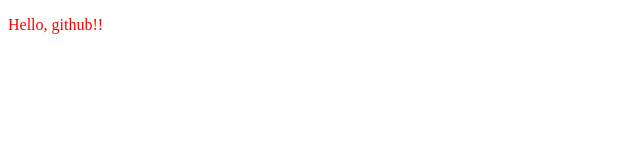
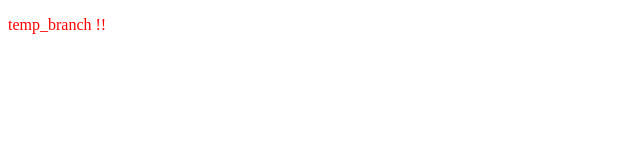
Before and after one commit to minsa97/test-repo, a plain HTML site: page index.html in a window 1280 px wide. Shown: the full height of the page, 0-640 px from the left. Drawn offline with Linux system fonts and the light colour scheme.

Commit message:
temp_branch에서 수정

```diff
--- a/index.html
+++ b/index.html
@@ -8,6 +8,6 @@
     <link rel="stylesheet" href="./main.css">
 </head>
 <body>
-    <p>Hello, github!!</p>
+    <p>temp_branch !!</p>
 </body>
 </html>
```
